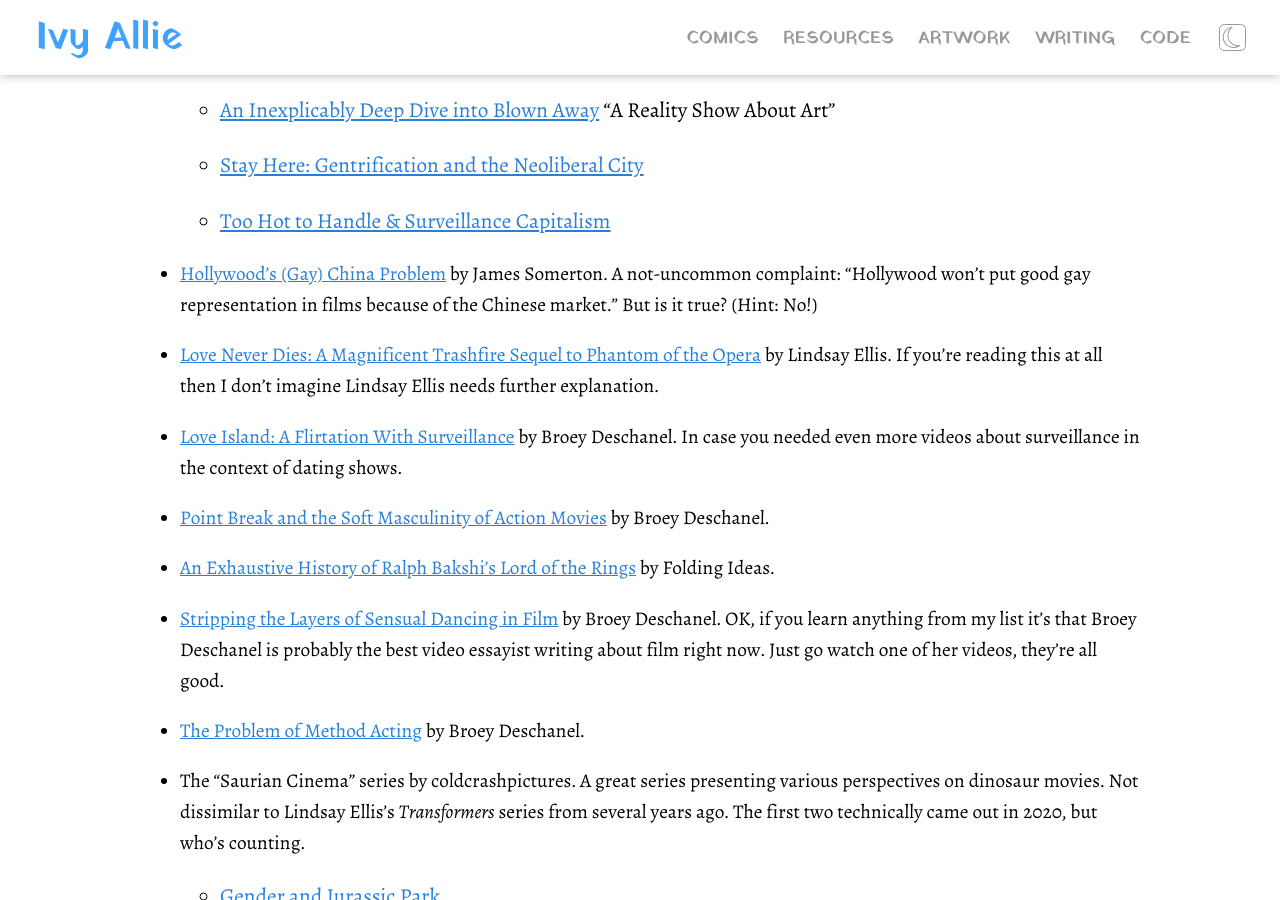
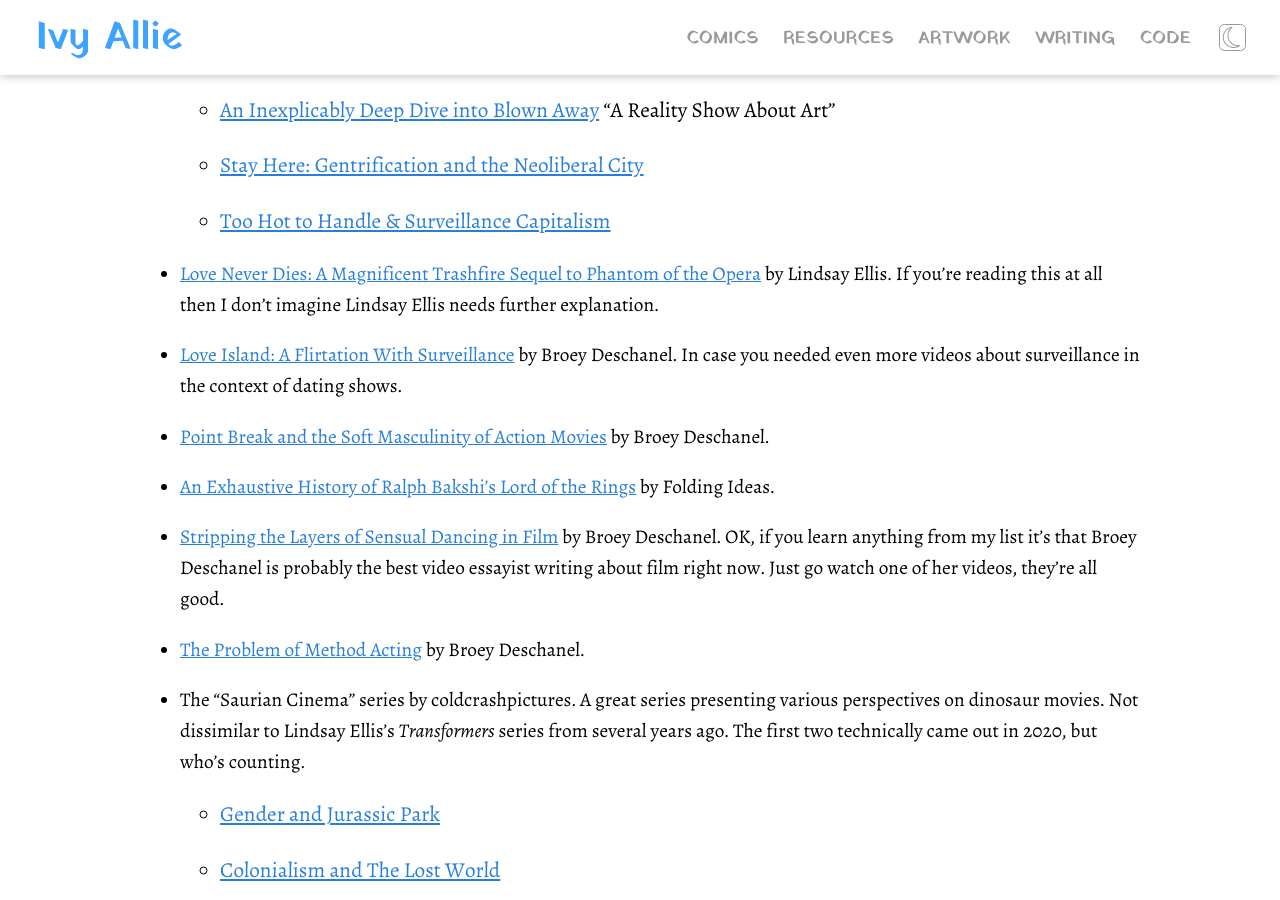
Before and after one commit to ivyallie/ivyallie.github.io, a Jekyll site: the page built from _posts/2021-12-24-video_essays.md, in a window 1280 px wide and 900 px high, scrolled down 2570 px. Built offline with Jekyll 4.4.1, drawn with Linux system fonts in a browser that asks for light colours.

Commit message:
Removed James Somerton from 22021 video essays

```diff
--- a/_posts/2021-12-24-video_essays.md
+++ b/_posts/2021-12-24-video_essays.md
@@ -108,9 +108,6 @@
 
 
 
-- [Hollywood's (Gay) China Problem](https://www.youtube.com/watch?v=zIsQ502N0fg) by James Somerton. A not-uncommon complaint:
-"Hollywood won't put good gay representation in films because of the Chinese market." But is it true? (Hint: No!)
-
 - [Love Never Dies: A Magnificent Trashfire Sequel to Phantom of the Opera](https://www.youtube.com/watch?v=Pfz-_WxGu3Y) by Lindsay Ellis. If you're reading this
 at all then I don't imagine Lindsay Ellis needs further explanation.
 
```
